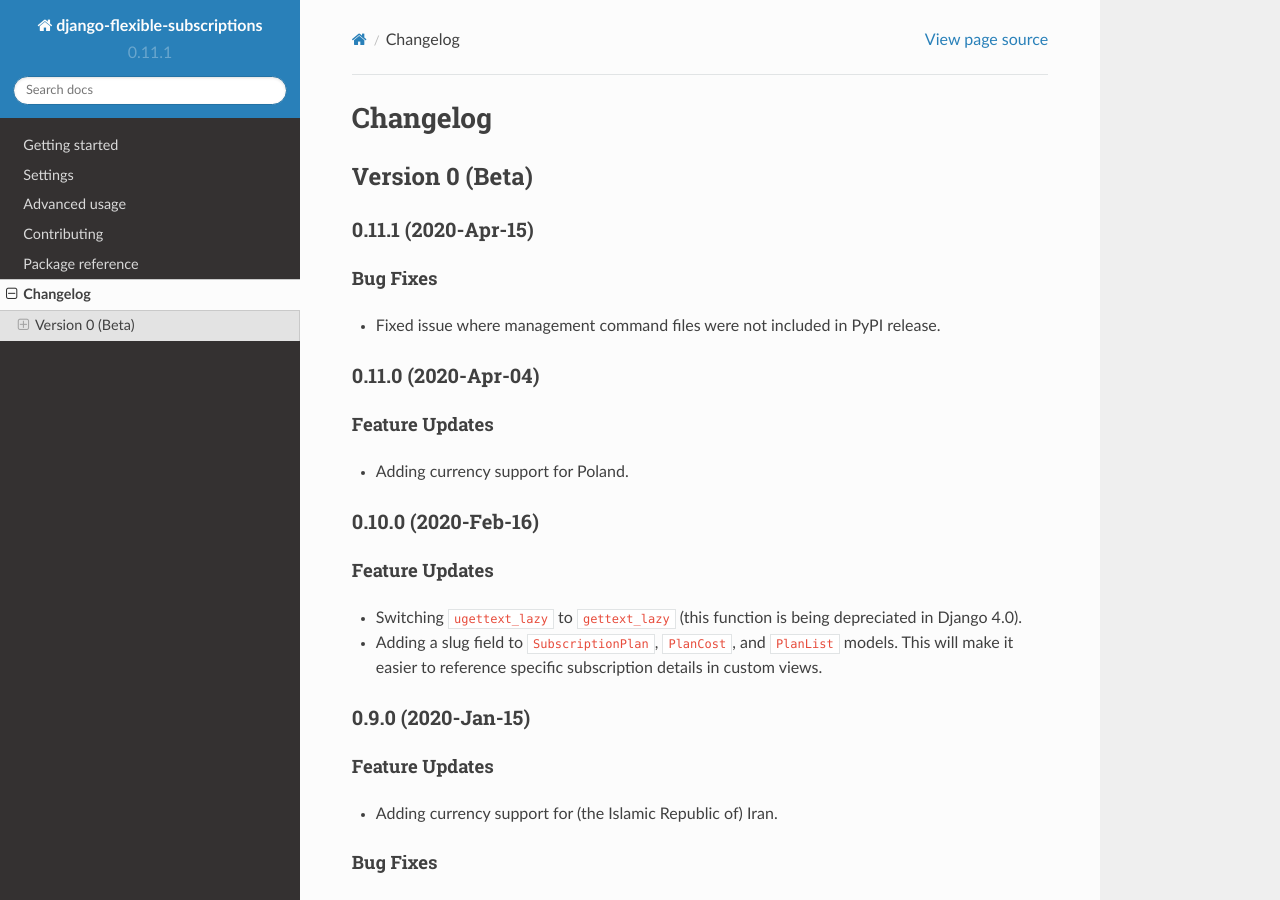
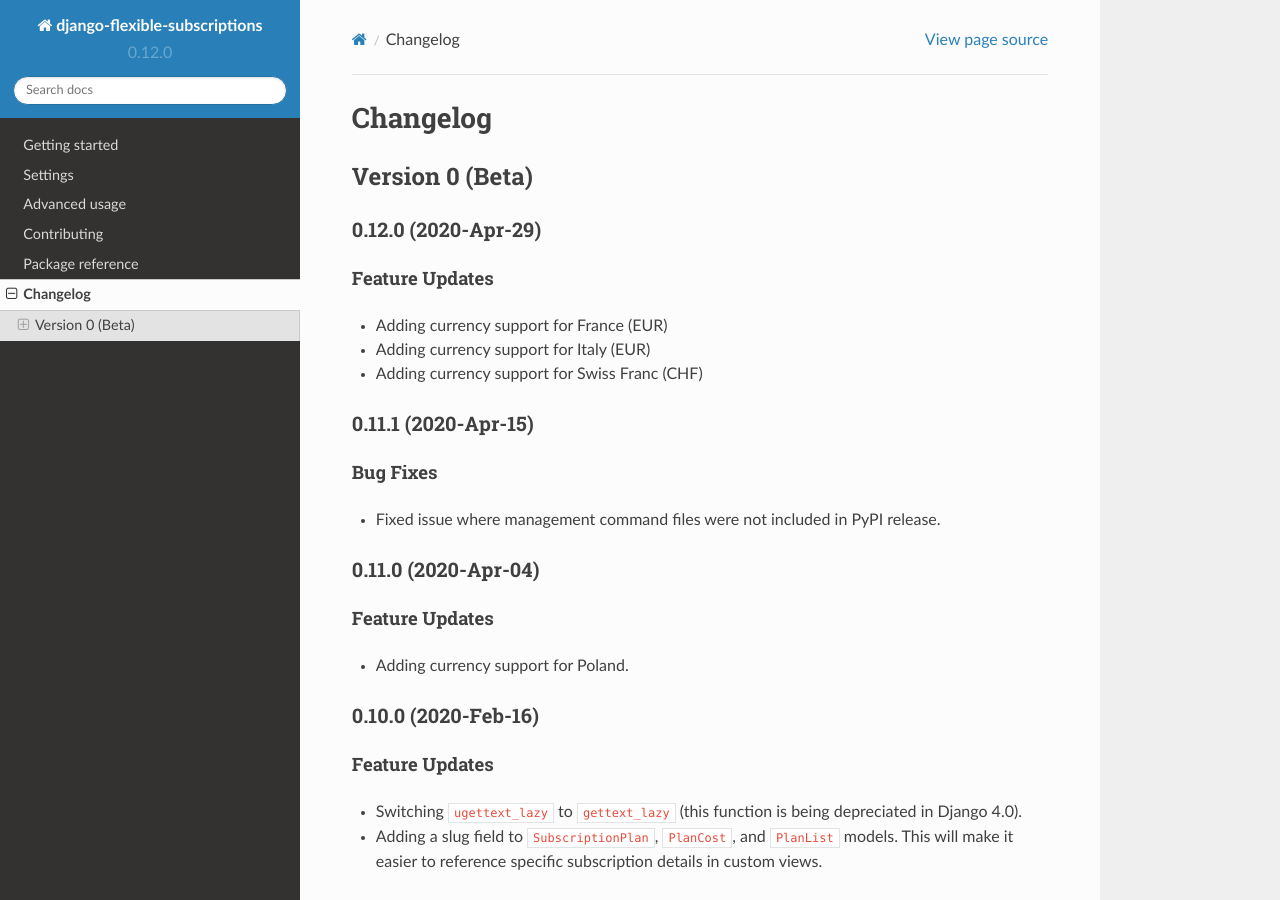
Before and after one commit to studybuffalo/django-flexible-subscriptions, a Sphinx documentation site: the page built from docs/changelog.rst, in a window 1280 px wide and 900 px high. Built offline with Sphinx 7.4.7 and the Read the Docs theme 2.0.0, drawn with Linux system fonts in a browser that asks for light colours; the version number is read from the project's files by our own code.

Commit message:
Updating version and change log for new currency (#150)
Co-authored-by: Study Buffalo <studybuffalo@gmail.com>

```diff
--- a/docs/changelog.rst
+++ b/docs/changelog.rst
@@ -5,6 +5,16 @@
 ----------------
 Version 0 (Beta)
 ----------------
+
+0.12.0 (2020-Apr-29)
+====================
+
+Feature Updates
+---------------
+
+* Adding currency support for France (EUR)
+* Adding currency support for Italy (EUR)
+* Adding currency support for Swiss Franc (CHF)
 
 0.11.1 (2020-Apr-15)
 ====================
--- a/subscriptions/__init__.py
+++ b/subscriptions/__init__.py
@@ -4,7 +4,7 @@
 import warnings
 import django
 
-__version__ = '0.11.1'
+__version__ = '0.12.0'
 
 # Provide DepreciationWarning for older Python versions
 # Have to use sys.version while supporting Python 3.5 to enable testing
```
